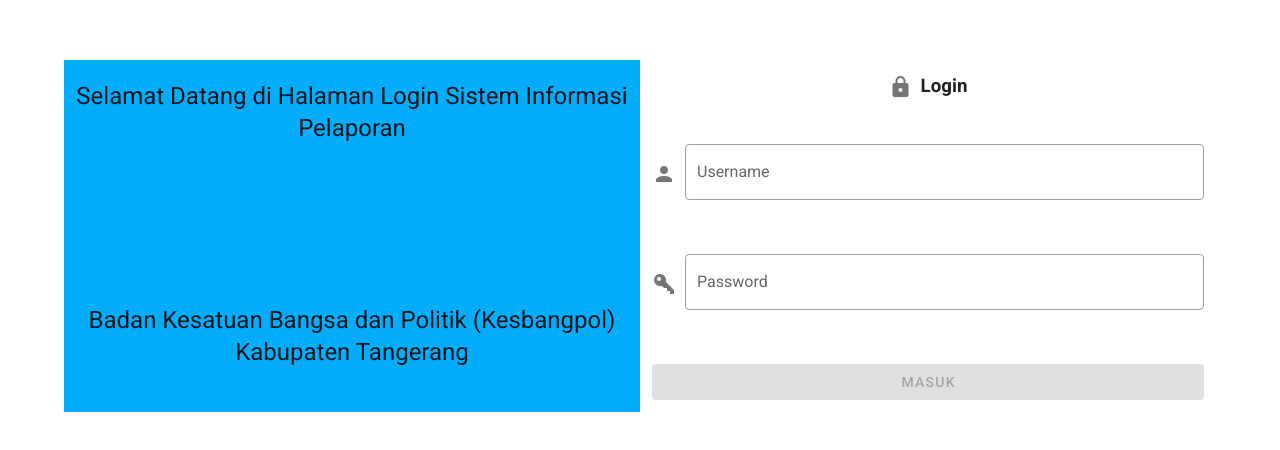
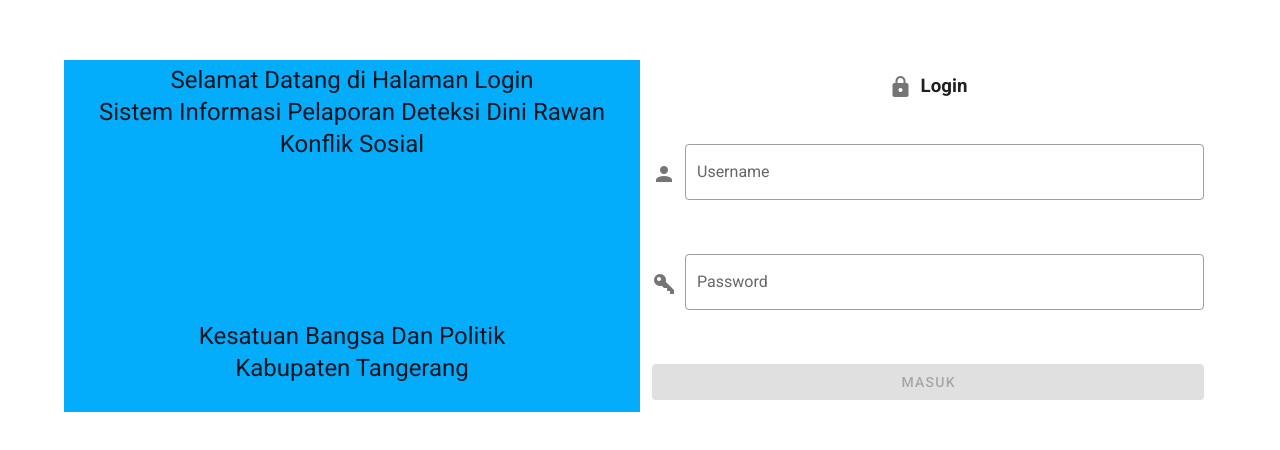
Before and after one commit to simkesbangpol/frontend, a Vue app: page /login in a window 1280 px wide. Shown: the part 184-634 px from the top of the page. Built offline with nearby package versions, Linux system fonts and the light colour scheme.

Commit message:
update revision from owner

```diff
--- a/public/index.html
+++ b/public/index.html
@@ -5,7 +5,7 @@
     <meta http-equiv="X-UA-Compatible" content="IE=edge">
     <meta name="viewport" content="width=device-width,initial-scale=1.0">
     <link rel="icon" href="<%= BASE_URL %>favicon.ico">
-    <title>Sistem Informasi Kesbangpol</title>
+    <title>Sistem Informasi Pelaporan Deteksi Dini Rawan Konfilk Sosial</title>
     <link rel="stylesheet" href="https://fonts.googleapis.com/css?family=Roboto:100,300,400,500,700,900">
     <link rel="stylesheet" href="https://cdn.jsdelivr.net/npm/@mdi/font@latest/css/materialdesignicons.min.css">
   </head>
--- a/src/components/Navbar.vue
+++ b/src/components/Navbar.vue
@@ -10,7 +10,7 @@
         <v-img class="mr-3" src="@/assets/logo_kabupatentangerang.png" contain alt="" height="45px" width="45px" ></v-img>
       </v-toolbar-side-icon>
 
-      <v-toolbar-title style="font-size: 30px; font-weight: bold;">Sistem Aplikasi Pelaporan</v-toolbar-title>
+      <v-toolbar-title style="font-size: 30px; font-weight: bold;">Sistem Informasi Pelaporan Deteksi Dini Rawan Konflik Sosial</v-toolbar-title>
 
       <v-spacer></v-spacer>
 
--- a/src/views/Login.vue
+++ b/src/views/Login.vue
@@ -4,13 +4,13 @@
       <v-col cols="12" lg="6" style="background: #03adfc;">
         <v-row class="fill-height align-content-center">
           <v-col cols="12">
-            <div class="text-center text-lg-h5 text-h6">Selamat Datang di Halaman Login Sistem Informasi Pelaporan</div>
+            <div class="text-center text-lg-h5 text-h6">Selamat Datang di Halaman Login<br/>Sistem Informasi Pelaporan Deteksi Dini Rawan Konflik Sosial</div>
           </v-col>
           <v-col cols="12">
             <v-img class="mx-auto" src="@/assets/logo_kabupatentangerang.png" max-width="95" />
           </v-col>
           <v-col cols="12">
-            <h2 class="text-center text-lg-h5 text-sm-h6 text-subtitle-1">Badan Kesatuan Bangsa dan Politik (Kesbangpol)<br/>Kabupaten Tangerang</h2>
+            <h2 class="text-center text-lg-h5 text-sm-h6 text-subtitle-1">Kesatuan Bangsa Dan Politik<br/>Kabupaten Tangerang</h2>
           </v-col>
         </v-row>
       </v-col>
```
